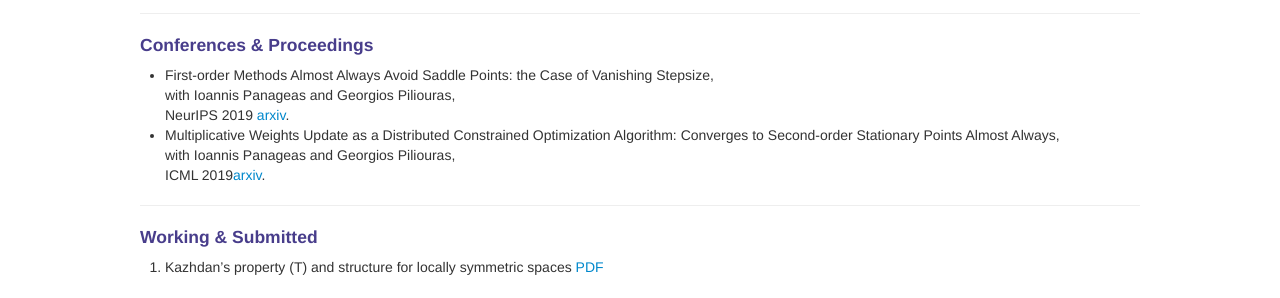
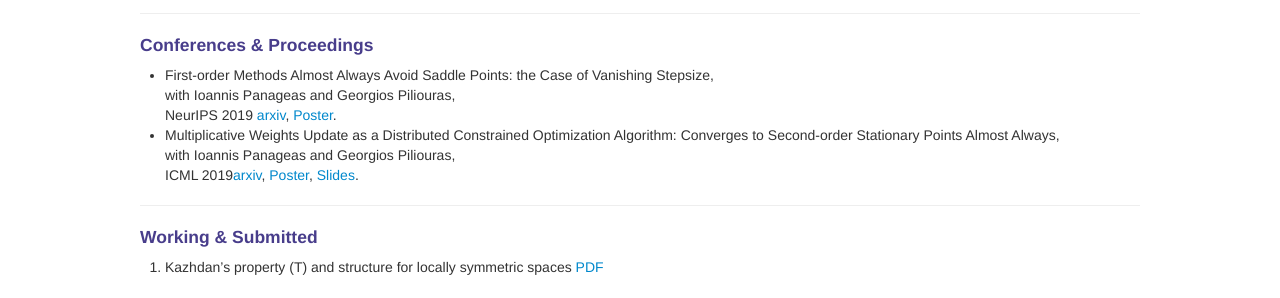
Before and after one commit to xiiaowang/xiiaowang.github.io, a Jekyll site: the page built from index.md, in a window 1280 px wide. Shown: the part 211-509 px from the top of the page. Built offline with Jekyll 4.4.1, drawn with Linux system fonts in a browser that asks for light colours.

Commit message:
Update index.md

```diff
--- a/index.md
+++ b/index.md
@@ -36,8 +36,8 @@ keywords: machine learning, geometry
 ---
 <h4><a name="Conferences & Proceedings"></a>Conferences & Proceedings</h4>
 <ul>
-   <li> First-order Methods Almost Always Avoid Saddle Points: the Case of Vanishing Stepsize, <br/> with Ioannis Panageas and Georgios Piliouras,<br/> NeurIPS 2019 <a href="http://arxiv.org/abs/1906.07772">arxiv</a>.</li>
-   <li> Multiplicative Weights Update as a Distributed Constrained Optimization Algorithm: Converges to Second-order Stationary Points Almost Always, <br/>with Ioannis Panageas and Georgios Piliouras,<br/> ICML 2019<a href="http://arxiv.org/abs/1810.05355">arxiv</a>.</li>
+   <li> First-order Methods Almost Always Avoid Saddle Points: the Case of Vanishing Stepsize, <br/> with Ioannis Panageas and Georgios Piliouras,<br/> NeurIPS 2019 <a href="http://arxiv.org/abs/1906.07772">arxiv</a>, <a href="https://www.dropbox.com/s/y25vze12a2lpivv/NIPS19_poster.pdf?dl=0">Poster</a>.</li>
+   <li> Multiplicative Weights Update as a Distributed Constrained Optimization Algorithm: Converges to Second-order Stationary Points Almost Always, <br/>with Ioannis Panageas and Georgios Piliouras,<br/> ICML 2019<a href="http://arxiv.org/abs/1810.05355">arxiv</a>, <a href="https://www.dropbox.com/s/qs9nr6pgycnboy7/poster_ICML_xiao2.pdf?dl=0">Poster</a>, <a href="https://www.dropbox.com/s/fh9j5scf2kaofca/main%20copy.pdf?dl=0">Slides</a>.</li>
 </ul>
 ---
 <h4><a name="Working & Submitted"></a>Working & Submitted</h4>
```
